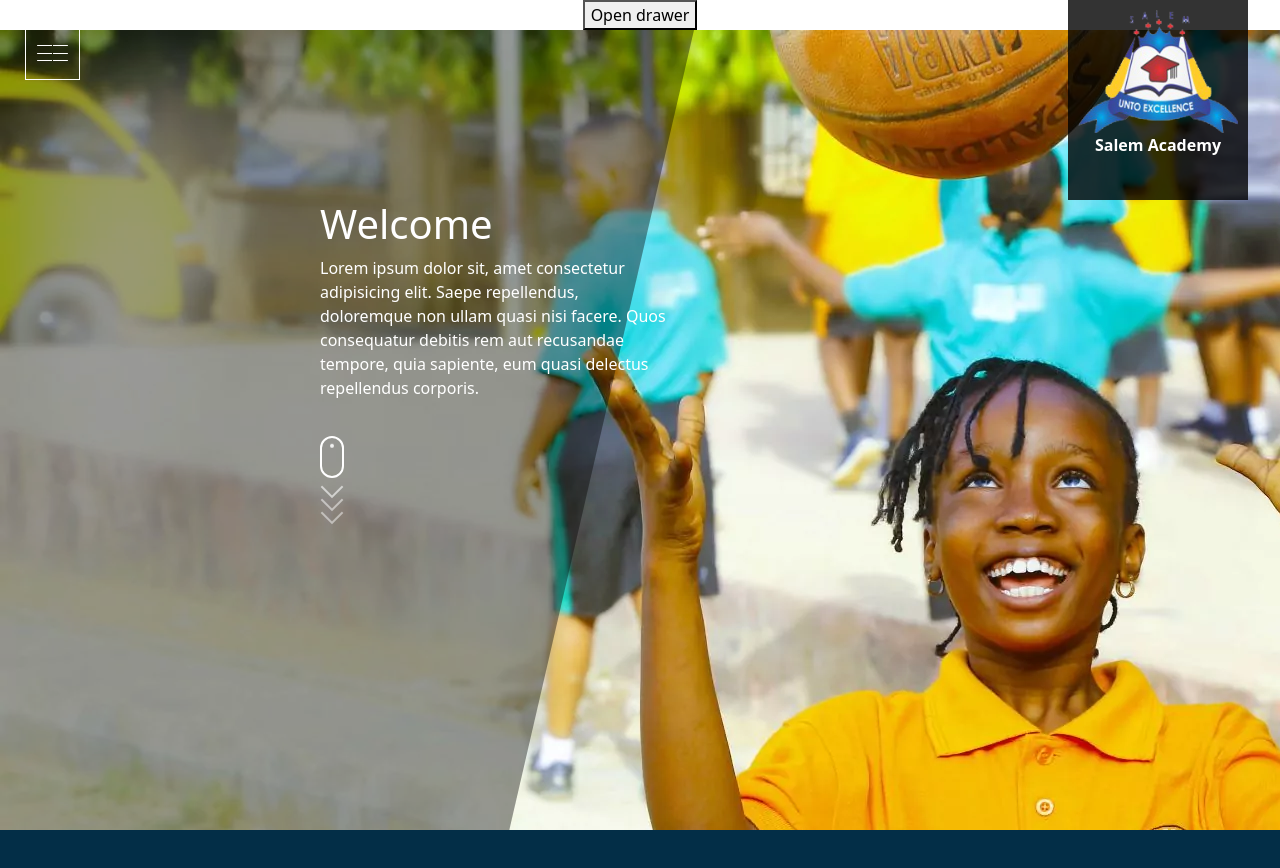
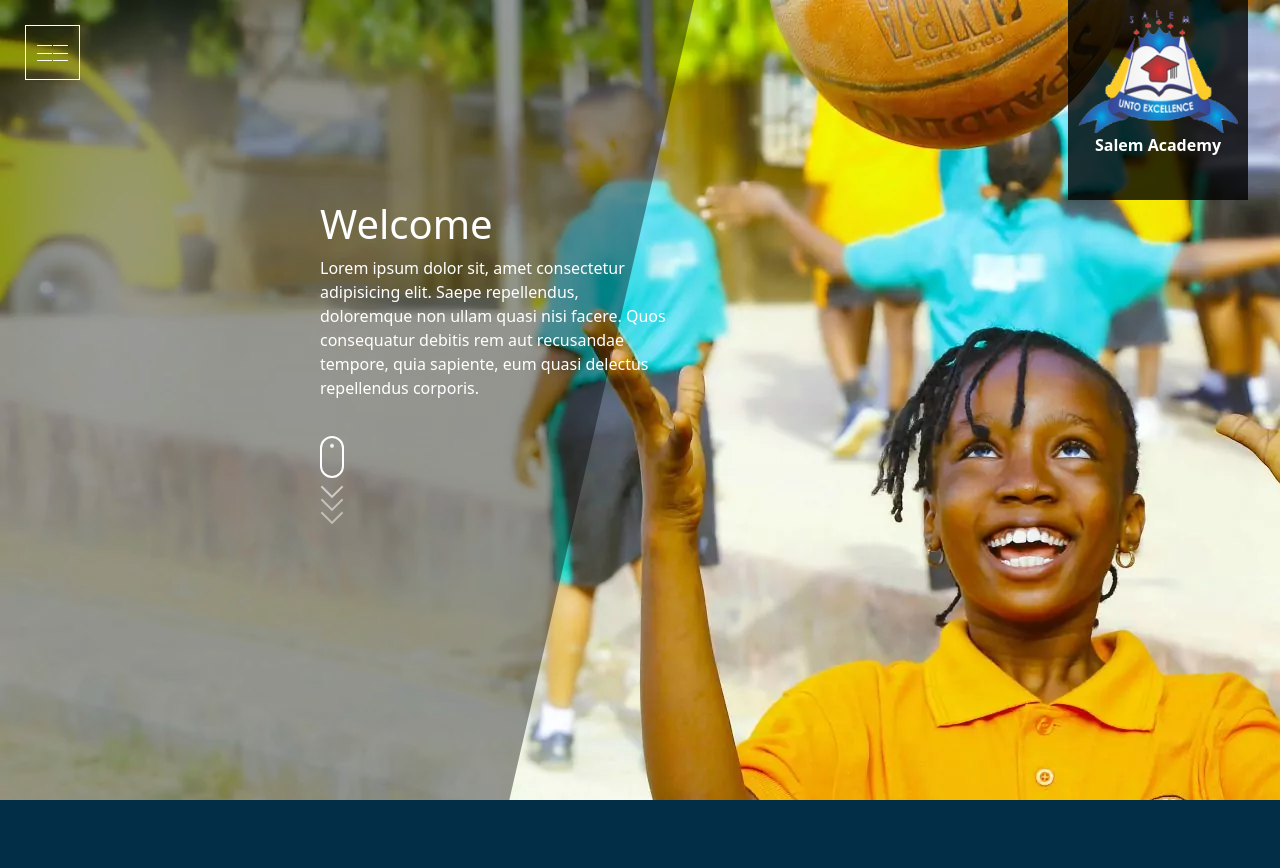
Before and after one commit to abiolakunle/SalemAcademy, a React (Create React App) app: page / in a window 1280 px wide. Shown: the top 868 px of the page. Built offline with nearby package versions, Linux system fonts and the light colour scheme.

Commit message:
env file

```diff
--- a/public/index.html
+++ b/public/index.html
@@ -22,7 +22,10 @@
       work correctly both with client-side routing and a non-root public URL.
       Learn how to configure a non-root public URL by running `npm run build`.
     -->
-
+  <link rel="preconnect" href="https://fonts.googleapis.com">
+  <link rel="preconnect" href="https://fonts.gstatic.com" crossorigin>
+  <link href="https://fonts.googleapis.com/css2?family=Noto+Sans:ital,wght@0,400;0,700;1,400;1,700&display=swap"
+    rel="stylesheet">
 
   <title>React App</title>
 </head>
--- a/src/App.tsx
+++ b/src/App.tsx
@@ -24,7 +24,7 @@
 
   return (
     <div className="App">
-      <AppMenu />
+      {/* <AppMenu /> */}
       <AppHamburger handleClick={(state: boolean) => menuButtonClicked(state)} />
       <AppNavMenu open={menuOpened} setMenuOpened={setMenuOpened} openPosition={0} closedPosition={-450}>
         <AppNavItem linkText="Homes" />
--- a/src/components/atoms/app-fixed-parallax-section/AppFixedParallaxSection.css
+++ b/src/components/atoms/app-fixed-parallax-section/AppFixedParallaxSection.css
@@ -15,7 +15,7 @@
 
 .copy {
   color: #fff;
-  font-family: 'Noto Serif', serif;
+
   font-weight: 300;
   max-width: 300px;
 }
--- a/src/components/molecules/app-nav-menu/AppNavMenu.css
+++ b/src/components/molecules/app-nav-menu/AppNavMenu.css
@@ -10,7 +10,7 @@
     background-color: var(--primary);
     overflow-x: hidden;
     transition: 1s;
-    /* clip-path: polygon(0 0, 100% 0, 75% 100%, 0% 100%); */
+    clip-path: polygon(0 0, 100% 0, 75% 100%, 0% 100%);
     display: flex;
     justify-content: center;
   }
--- a/src/index.css
+++ b/src/index.css
@@ -41,6 +41,10 @@
 footer, header, hgroup, menu, nav, section {
 	display: block;
 }
+
+html{
+  font-family: 'Noto Sans', sans-serif;
+}
 body {
 	line-height: 1;
 }
```
Also changed, not shown: 1 other file (tests, documents, lock files or other folders).
